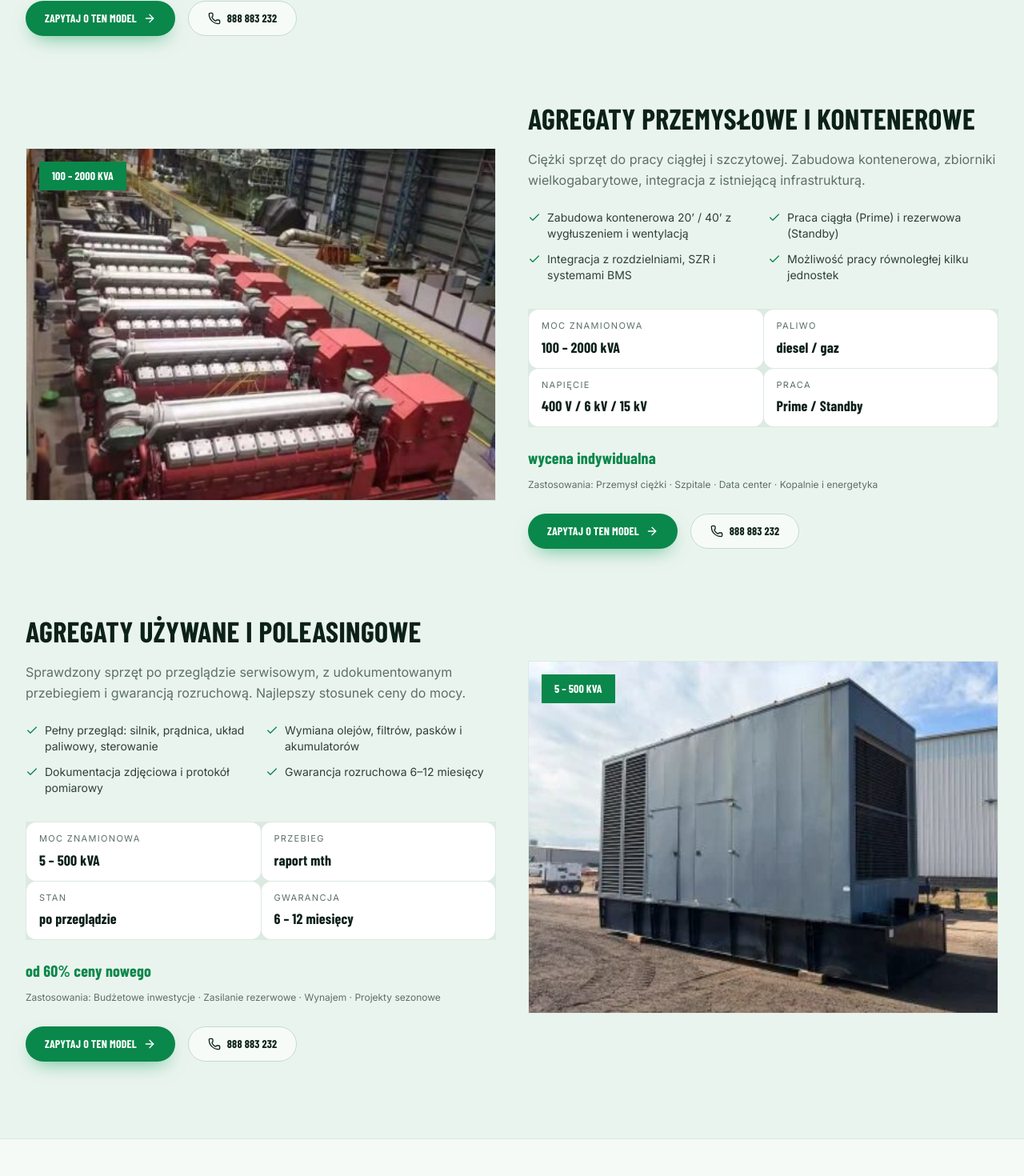
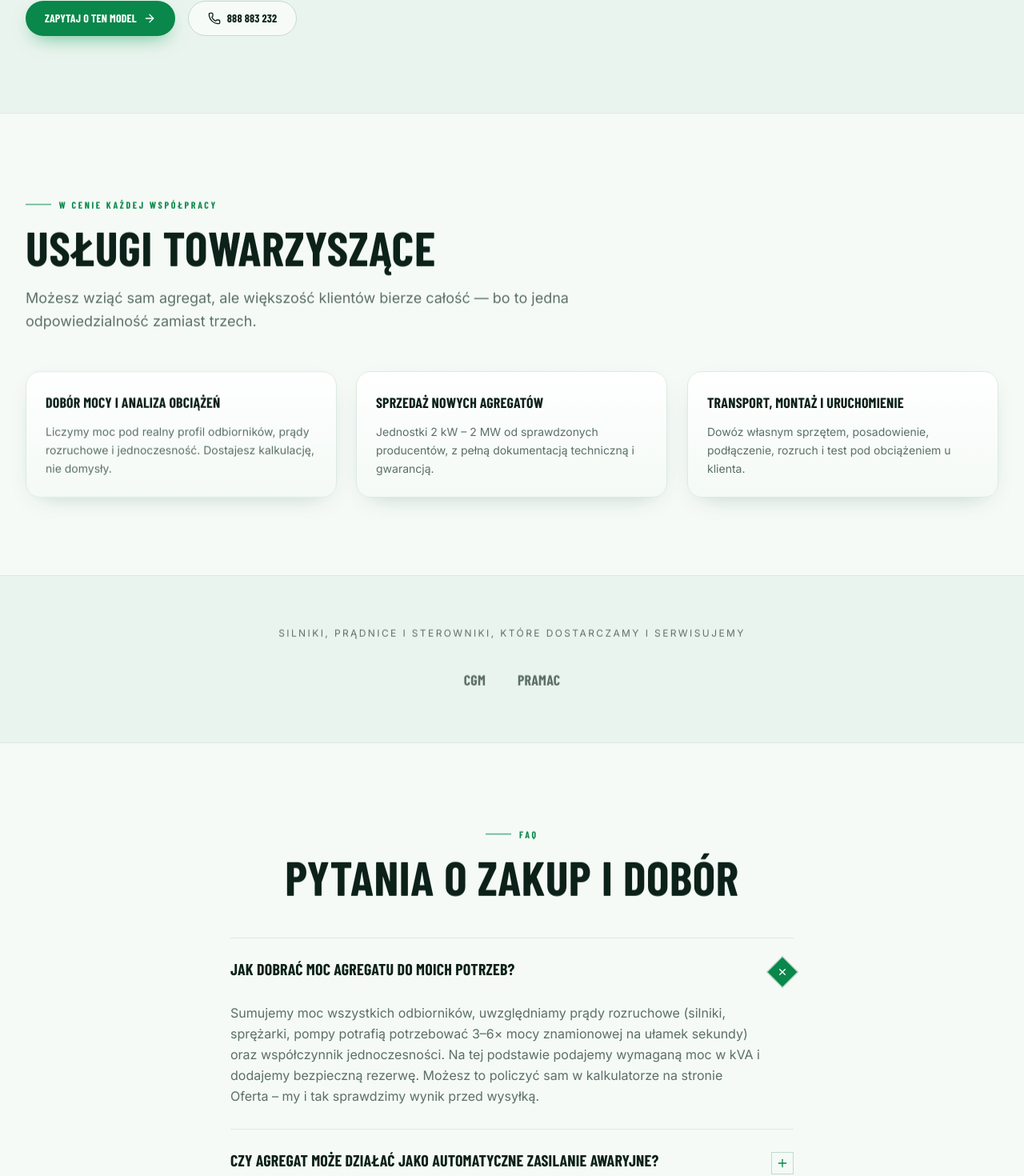
Before and after one commit to VEXORjs/ebe-power, a React (Vite) app: page /oferta in a window 1280 px wide. Shown: the part 2220-3690 px from the top of the page at 80% size. Built offline with nearby package versions, Linux system fonts and the light colour scheme; no server answers; a web font is replaced by a local one.

Commit message:
Update regon and remove unused product entries

```diff
--- a/src/content/site.ts
+++ b/src/content/site.ts
@@ -29,7 +29,7 @@ export const company = {
   /* --- Dane rejestrowe ----------------------------------------------------- */
   nip: '769 183 05 28',
   /** Zostaw puste, jeśli nie dotyczy — wtedy nie pokażemy ich na stronie. */
-  regon: '', // TODO
+  regon: '384398249',
   krs: '', // TODO (tylko spółki wpisane do KRS)
   bank: '', // TODO
 
@@ -38,7 +38,6 @@ export const company = {
     { days: 'Poniedziałek – Piątek', time: '8:00 – 16:00' },
     { days: 'Sobota', time: 'zamknięte' },
     { days: 'Niedziela', time: 'zamknięte' },
-    { days: 'Pogotowie serwisowe', time: '24/7' }, // TODO: potwierdź lub usuń
   ],
 
   /* --- Sklep internetowy ---------------------------------------------------- */
@@ -69,7 +68,6 @@ export const stats = [
   { value: 2026 - company.founded, suffix: '', label: 'lat na rynku energii' },
   { value: 1200, suffix: '+', label: 'dostarczonych agregatów' },
   { value: 2000, suffix: ' kVA', label: 'maksymalna moc jednostki' },
-  { value: 24, suffix: '/7', label: 'pogotowie serwisowe' },
 ]
 
 /* --- OFERTA — kategorie agregatów ----------------------------------------- */
@@ -128,48 +126,6 @@ export const products: Product[] = [
     applications: ['Firmy i biura', 'Serwerownie', 'Hotele', 'Zakłady produkcyjne'],
     priceFrom: 'od 24 900 zł netto',
   },
-  {
-    id: 'przemyslowe',
-    name: 'Agregaty przemysłowe i kontenerowe',
-    range: '100 – 2000 kVA',
-    image: '/images/product-industrial.jpg',
-    lead: 'Ciężki sprzęt do pracy ciągłej i szczytowej. Zabudowa kontenerowa, zbiorniki wielkogabarytowe, integracja z istniejącą infrastrukturą.',
-    features: [
-      'Zabudowa kontenerowa 20’ / 40’ z wygłuszeniem i wentylacją',
-      'Praca ciągła (Prime) i rezerwowa (Standby)',
-      'Integracja z rozdzielniami, SZR i systemami BMS',
-      'Możliwość pracy równoległej kilku jednostek',
-    ],
-    specs: [
-      { label: 'Moc znamionowa', value: '100 – 2000 kVA' },
-      { label: 'Paliwo', value: 'diesel / gaz' },
-      { label: 'Napięcie', value: '400 V / 6 kV / 15 kV' },
-      { label: 'Praca', value: 'Prime / Standby' },
-    ],
-    applications: ['Przemysł ciężki', 'Szpitale', 'Data center', 'Kopalnie i energetyka'],
-    priceFrom: 'wycena indywidualna',
-  },
-  {
-    id: 'uzywane',
-    name: 'Agregaty używane i poleasingowe',
-    range: '5 – 500 kVA',
-    image: '/images/product-used.jpg',
-    lead: 'Sprawdzony sprzęt po przeglądzie serwisowym, z udokumentowanym przebiegiem i gwarancją rozruchową. Najlepszy stosunek ceny do mocy.',
-    features: [
-      'Pełny przegląd: silnik, prądnica, układ paliwowy, sterowanie',
-      'Wymiana olejów, filtrów, pasków i akumulatorów',
-      'Dokumentacja zdjęciowa i protokół pomiarowy',
-      'Gwarancja rozruchowa 6–12 miesięcy',
-    ],
-    specs: [
-      { label: 'Moc znamionowa', value: '5 – 500 kVA' },
-      { label: 'Przebieg', value: 'raport mth' },
-      { label: 'Stan', value: 'po przeglądzie' },
-      { label: 'Gwarancja', value: '6 – 12 miesięcy' },
-    ],
-    applications: ['Budżetowe inwestycje', 'Zasilanie rezerwowe', 'Wynajem', 'Projekty sezonowe'],
-    priceFrom: 'od 60% ceny nowego',
-  },
 ]
 
 /* --- USŁUGI ---------------------------------------------------------------- */
@@ -187,28 +143,13 @@ export const services: Service[] = [
   },
   {
     icon: 'package',
-    title: 'Sprzedaż agregatów nowych i używanych',
+    title: 'Sprzedaż nowych agregatów',
     lead: 'Jednostki 2 kW – 2 MW od sprawdzonych producentów, z pełną dokumentacją techniczną i gwarancją.',
   },
   {
     icon: 'truck',
     title: 'Transport, montaż i uruchomienie',
     lead: 'Dowóz własnym sprzętem, posadowienie, podłączenie, rozruch i test pod obciążeniem u klienta.',
-  },
-  {
-    icon: 'settings',
-    title: 'Automatyka SZR i integracja',
-    lead: 'Szafy automatyki zaniku sieci, przełączanie bezprzerwowe, monitoring i sterowanie zdalne.',
-  },
-  {
-    icon: 'wrench',
-    title: 'Serwis, przeglądy i części',
-    lead: 'Przeglądy okresowe, naprawy gwarancyjne i pogwarancyjne, oryginalne części i materiały eksploatacyjne.',
-  },
-  {
-    icon: 'file',
-    title: 'Finansowanie, leasing i dokumentacja',
-    lead: 'Leasing, raty i wynajem z opcją wykupu. Pomagamy też w formalnościach i dokumentacji odbiorowej.',
   },
 ]
 
@@ -229,14 +170,6 @@ export const advantages = [
   {
     title: 'Realne terminy dostaw',
     lead: 'Część modeli mamy od ręki w magazynie, resztę sprowadzamy w przewidywalnym, potwierdzonym terminie.',
-  },
-  {
-    title: 'Gwarancja i serwis po gwarancji',
-    lead: 'Pełna obsługa serwisowa przez cały cykl życia agregatu, w tym przeglądy okresowe i testy obciążeniowe.',
-  },
-  {
-    title: 'Pogotowie energetyczne 24/7',
-    lead: 'Gdy zabraknie prądu, jesteśmy dostępni całą dobę – także w weekendy i święta.',
   },
 ]
 
@@ -434,47 +367,8 @@ export const faq = [
 /* Uwaga: nazwy są własnością ich producentów. Zmień listę na takie, które
    faktycznie oferujesz lub serwisujesz. */
 export const brands = [
-  'Cummins',
-  'Perkins',
-  'Volvo Penta',
-  'Baudouin',
-  'Stamford',
-  'Leroy-Somer',
-  'Mecc Alte',
-  'Himoinsa',
+  'CGM',
   'Pramac',
-  'Atlas Copco',
-  'Caterpillar',
-  'Kohler',
-  'SDMO',
-  'Deep Sea',
-  'ComAp',
-]
-
-/* --- KALKULATOR DOBORU MOCY — domyślne odbiorniki -------------------------- */
-export type CalcLoad = {
-  id: string
-  label: string
-  /** domyślna moc znamionowa [kW] */
-  defaultKw: number
-  /** współczynnik prądu rozruchowego (1 = brak udaru) */
-  surge: number
-  /** hint wyświetlany pod polem */
-  hint?: string
-  on: boolean
-}
-
-export const calcLoads: CalcLoad[] = [
-  { id: 'light', label: 'Oświetlenie LED i gniazdka', defaultKw: 1.5, surge: 1, on: true },
-  { id: 'it', label: 'Komputery, serwerownia, UPS', defaultKw: 2.0, surge: 1.1, on: true },
-  { id: 'fridge', label: 'Chłodnictwo, lodówki, mroźnie', defaultKw: 1.2, surge: 3, on: false },
-  { id: 'pump', label: 'Pompy, hydrofory', defaultKw: 2.2, surge: 4, on: false },
-  { id: 'compressor', label: 'Sprężarka', defaultKw: 4.0, surge: 4, on: false },
-  { id: 'hvac', label: 'Klimatyzacja i wentylacja', defaultKw: 3.5, surge: 2.5, on: false },
-  { id: 'tools', label: 'Elektronarzędzia budowlane', defaultKw: 3.0, surge: 2, on: false },
-  { id: 'welder', label: 'Spawarka', defaultKw: 5.0, surge: 2, on: false },
-  { id: 'kitchen', label: 'Kuchnia elektryczna / catering', defaultKw: 6.0, surge: 1, on: false },
-  { id: 'heating', label: 'Ogrzewanie elektryczne', defaultKw: 9.0, surge: 1, on: false },
 ]
 
 /* --- NAWIGACJA ------------------------------------------------------------- */
```
